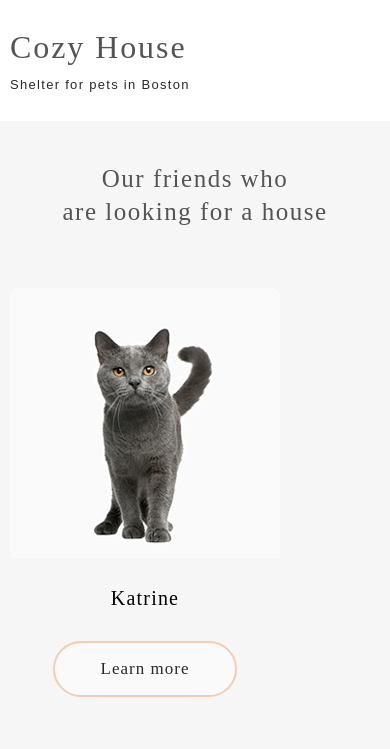
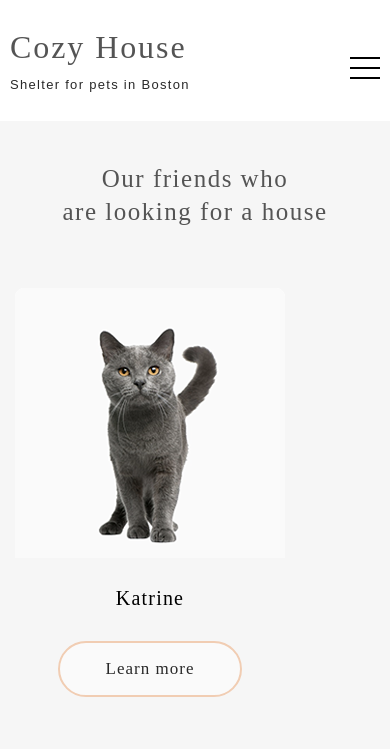
Before and after one commit to OKiseleva1/shelter, a website: page shelter/our_pets.html in a window 390 px wide. Shown: the top 749 px of the page. Drawn offline with Linux system fonts and the light colour scheme; a web font is replaced by a local one.

Commit message:
feat: add burger

```diff
--- a/shelter/our_pets.html
+++ b/shelter/our_pets.html
@@ -17,6 +17,7 @@
             <a href="index.html" class="logo__title-pets">Cozy House
                 <p class="logo__subtitle-pets">Shelter for pets in Boston</p>
             </a>
+            <span class="header__hamburger hamburger-pets"><span class="hamburger__line-dark"></span></span>
             <nav class="header__navigation">
                 <ul class="navigation">
                     <li><a class="navigation__link-pets" href="index.html">About the shelter</a>
--- a/shelter/sass/base/_hamburger.scss
+++ b/shelter/sass/base/_hamburger.scss
@@ -5,6 +5,38 @@
     background-color: $color-primary;
     width: 100%;
     height: 2px;
+}
+
+%hamburger-line-dark {
+    content: "";
+    display: inline-block;
+    position: absolute;
+    background-color: #000000;
+    width: 100%;
+    height: 2px;
+}
+
+.hamburger-pets {
+    display: none;
+    position: relative;
+    width: 30px;
+    height: 22px;
+
+    @include media-tablet {
+        display: inline-block;
+    }
+
+    &:before {
+        @extend %hamburger-line-dark;
+        top: 0;
+        left: 0;
+    }
+
+    &:after {
+        @extend %hamburger-line-dark;
+        bottom: 0;
+        left: 0;
+    }
 }
 
 .hamburger {
@@ -35,3 +67,9 @@
     top: calc(50% - 1px);
     left: 0;
 }
+
+.hamburger__line-dark {
+    @extend %hamburger-line-dark;
+    top: calc(50% - 1px);
+    left: 0;
+}
--- a/shelter/sass/pages/_our_pets.scss
+++ b/shelter/sass/pages/_our_pets.scss
@@ -32,6 +32,19 @@
     padding-bottom: 59px;
     padding-top: 60px;
 
+    @media (max-width: 1279px) {
+        padding-left: 34px;
+        padding-right: 34px;
+    }
+
+    @media (max-width: 767px) {
+        flex-wrap: wrap;
+        column-gap: 30px;
+        row-gap: 30px;
+        padding-left: 5px;
+        padding-right: 5px;
+    }
+
 }
 
 .button-block {
```
Also changed, not shown: shelter/sass/style.css, 1 other file.
